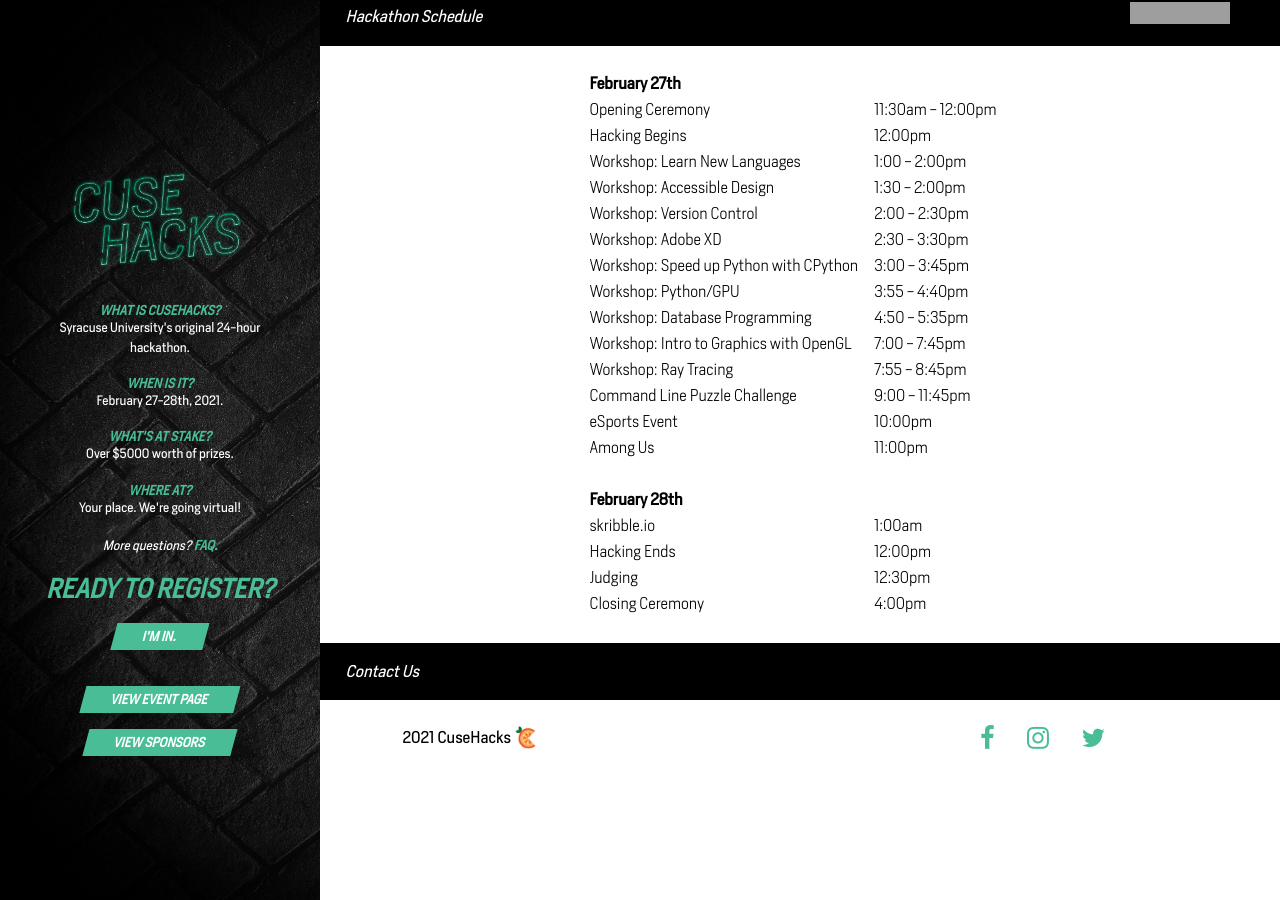
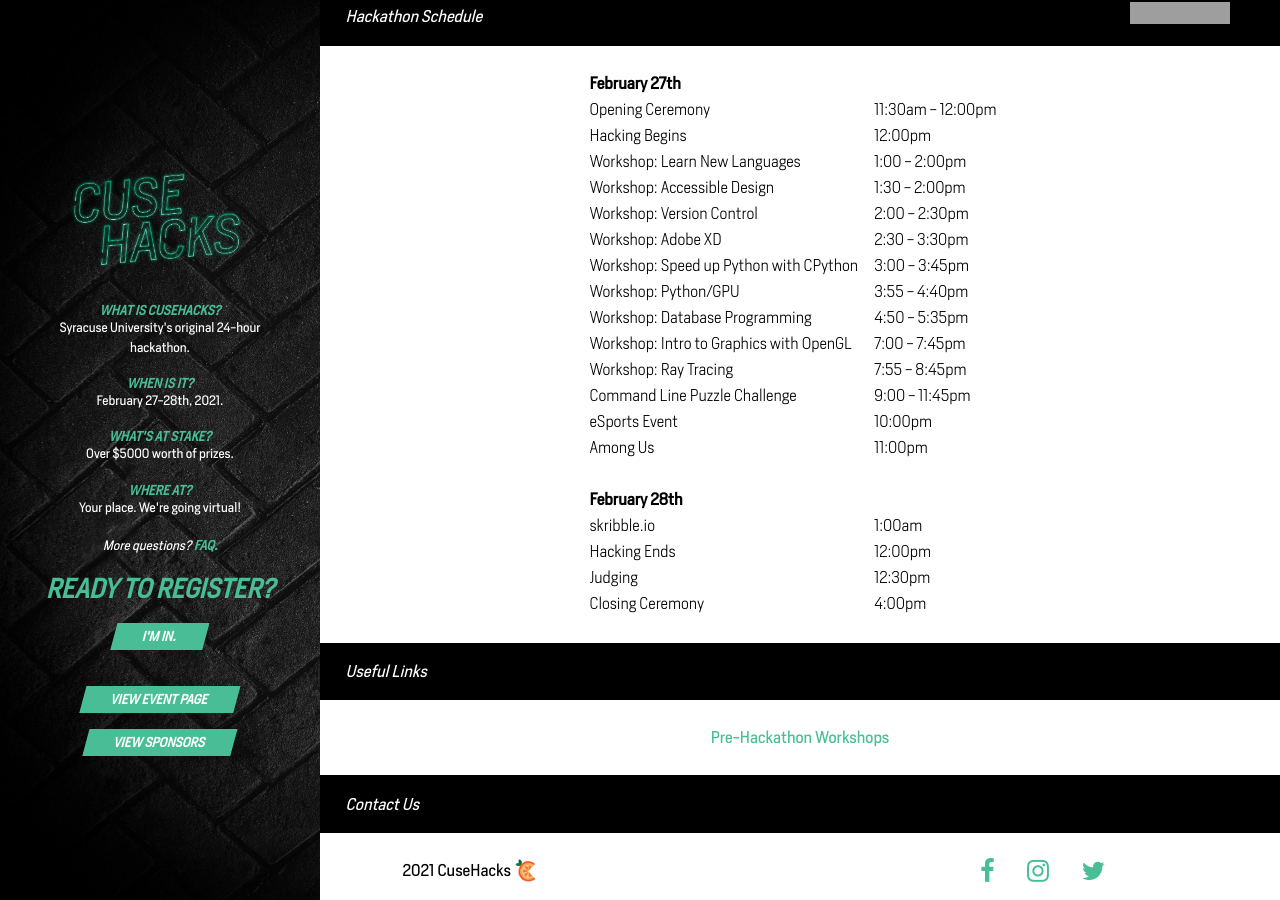
Before and after one commit to innovateorange/cusehacks, a Jekyll site: the page built from event.html, in a window 1280 px wide and 900 px high, scrolled down 568 px. Built offline with Jekyll 4.4.1, drawn with Linux system fonts in a browser that asks for light colours; nearby versions of some CDN libraries; grey boxes are pictures that could not be loaded.

Commit message:
added pre workshops link

```diff
--- a/_config.yml
+++ b/_config.yml
@@ -335,6 +335,9 @@
         - "Closing Ceremony"
         - "4:00pm"
         # - "Zoom Link"
+  - header: "Useful Links"
+    content: >
+      [Pre-Hackathon Workshops](https://drive.google.com/drive/folders/1SK7Cm9FG0RmbL1btYEW0226yhBDk9xeB?usp=sharing){:target="_blank"}
 
 
 # ----------------------------------------------------
--- a/event.html
+++ b/event.html
@@ -26,7 +26,7 @@
       {% endfor %}
     </table>
     {% else %}
-    {{ item.content | markdownify }}
+    <div class="text-center">{{ item.content | markdownify }}</div>
     {% endif %}
   </div>
   {% endfor %}
```
